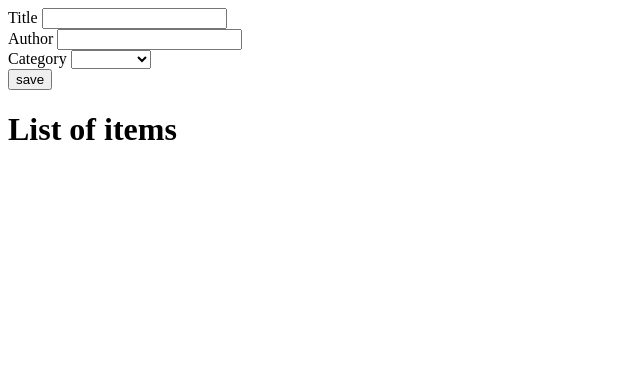
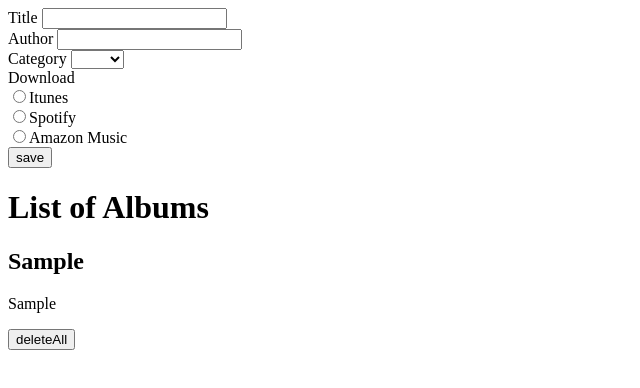
Before and after one commit to xeb10154/Javascript-Basic-Web-App, a plain HTML site: page index.html in a window 1280 px wide. Both pictures are taken after typing "Sample", "Sample" into the empty fields and a click on the input "save". Shown: the whole page, without its empty margins (0-640 px from the left). Drawn offline with Linux system fonts and the light colour scheme.

Commit message:
added radio buttons

```diff
--- a/index.html
+++ b/index.html
@@ -25,18 +25,25 @@
         <label for="category" class="primary">Category</label>
         <select id="genre">
           <option value="" disabled selected></option>
-          <option value="Book">Book</option>
-          <option value="Article">Article</option>
-          <option value="Blog Post">Blog Post</option>
+          <option value="Pop">Pop</option>
+          <option value="Rock">Rock</option>
+          <option value="Jazz">Jazz</option>
         </select>
       </div>
+
+      <label for="downloadList" class="primary">Download</label><br>
+      <input type="radio" name="download" value="Itunes">Itunes<br>
+      <input type="radio" name="download" value="Spotify">Spotify<br>
+      <input type="radio" name="download" value="Amazon Music">Amazon Music
+
     </div>
     <input type="submit" id="submitForm" value="save"/>
   </form>
 
-  <h1>List of items</h1>
-  <div id="listOfItems">
+  <h1>List of Albums</h1>
+  <div id="listOfAlbums">
 
   </div>
+  <input type="submit" id="deleteAll" value="deleteAll"/>
 </body>
 </html>
--- a/js/app.js
+++ b/js/app.js
@@ -1,30 +1,56 @@
 document.addEventListener('DOMContentLoaded', () => {
-console.log("This works")
+  console.log("This works")
+
+  const selectDOM = ((domObject) => {
+    return document.querySelector(domObject)
+  })
+
+  const newTextElement = ((tag, content) => {
+    element = document.createElement(tag);
+    element.textContent = content;
+    return element
+  })
+
+  const deleteAll = (() => {
+    const listOfAlbums = selectDOM('#listOfAlbums');
+    while(listOfAlbums.firstChild){
+      listOfAlbums.removeChild(listOfAlbums.firstChild)
+    }
+  })
+
+  const addItem = ((title, artist, genre, download) => {
+
+    const wrapper = document.createElement('div')
+
+    wrapper.appendChild(newTextElement('h2', title))
+    wrapper.appendChild(newTextElement('p', artist))
+    wrapper.appendChild(newTextElement('p', genre))
+    wrapper.appendChild(newTextElement('p', download))
+
+    const listDiv = selectDOM('#listOfAlbums');
+    listDiv.appendChild(wrapper)
+  })
+
   const handleSubmit = ((event) => {
     event.preventDefault()
 
-    const title = event.target.title.value;
-    const artist = event.target.artist.value;
-    const genre = event.target.genre.value;
+    const title = event.target.title.value
+    const artist = event.target.artist.value
+    const genre = event.target.genre.value
+    const download = event.target.download.value
 
-    const wrapper = document.createElement('div')
-
-    const titleElement = document.createElement('h2');
-    titleElement.textContent = title;
-
-    const artistElement = document.createElement('p');
-    titleElement.textContent = artist;
-
-    const genreElement = document.createElement('p');
-    titleElement.textContent = genre;
+    addItem(title, artist, genre, download)
 
     const form = event.target
     form.reset()
-
   })
 
-  const form = document.querySelector('form')
+  const form = selectDOM('form')
   form.addEventListener('submit', handleSubmit)
+
+  const deleteBtn = selectDOM('#deleteAll')
+  deleteBtn.addEventListener('click', deleteAll)
+
 
 
 
```
